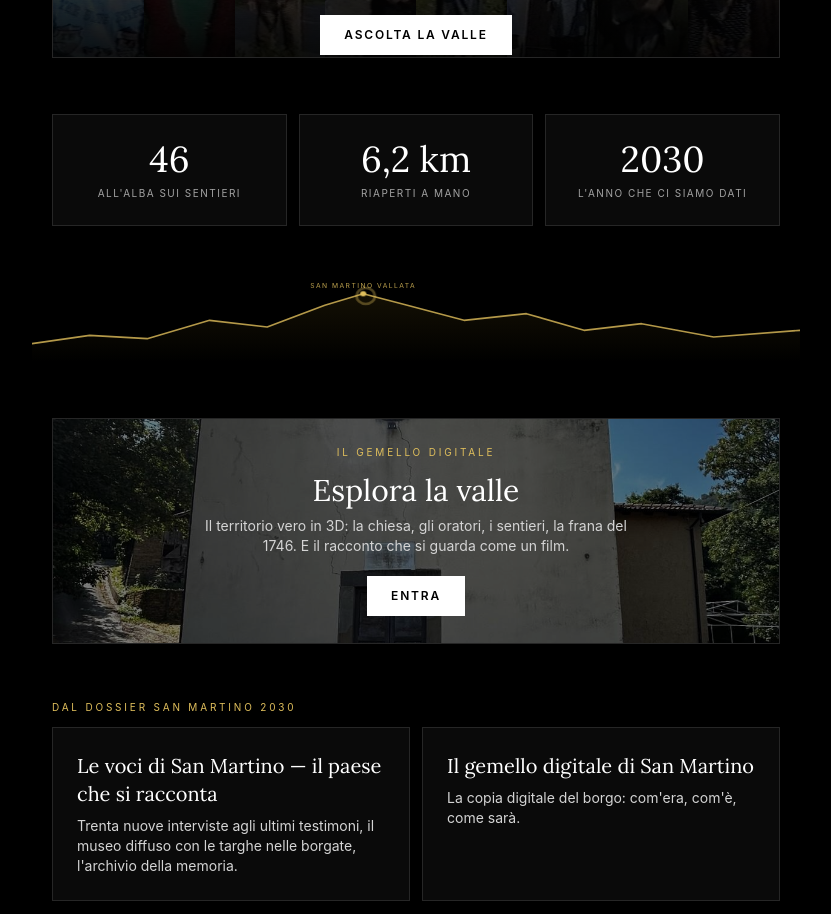
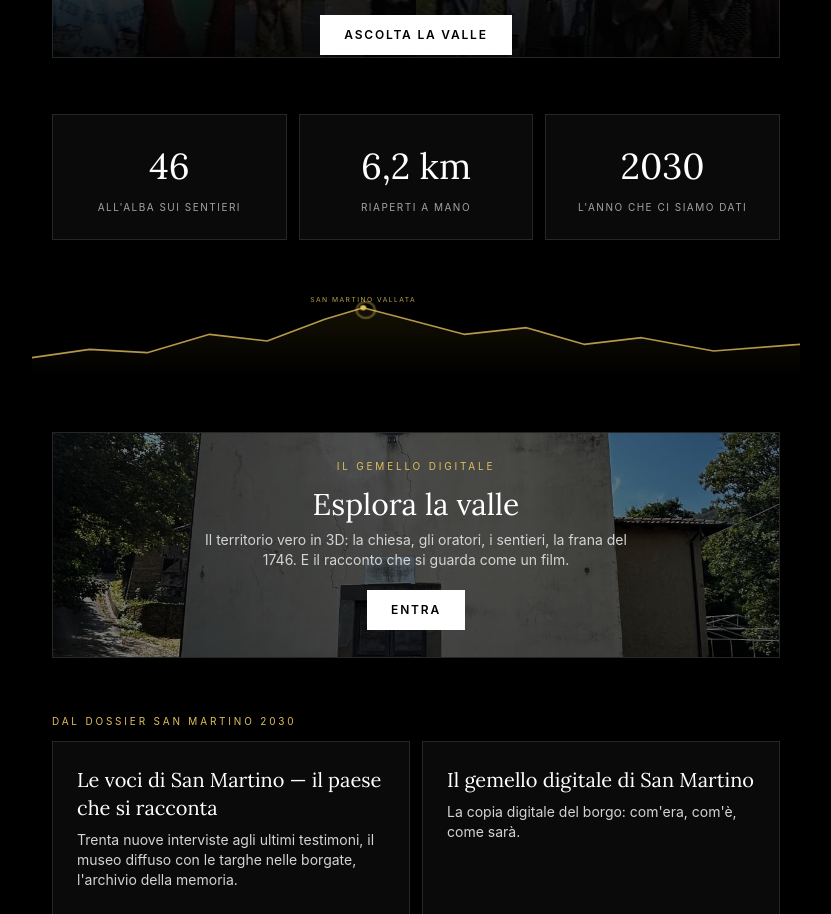
Before and after one commit to UbiDefuit/san-martino, a React (Vite) app: page / in a window 1280 px wide. Shown: the part 1400-2314 px from the top of the page, without its empty margins (224-1055 px from the left). Built offline with nearby package versions, Linux system fonts and the light colour scheme.

Commit message:
Contatori della home: il 2030 si adatta alla card anche sui telefoni stretti

```diff
--- a/App.tsx
+++ b/App.tsx
@@ -68,7 +68,7 @@ function Cifra({ testo }: { testo: string }) {
     const t = setTimeout(() => { if (!fatto) setTxt(testo); }, 3500); // nulla resta a zero
     return () => { cancelAnimationFrame(raf); io.disconnect(); clearTimeout(t); };
   }, []);
-  return <div ref={ref} className="font-display text-4xl text-white">{txt}</div>;
+  return <div ref={ref} className="font-display text-white whitespace-nowrap text-[clamp(1.15rem,6.5vw,2.25rem)]">{txt}</div>;
 }
 
 
--- a/public/service-worker.js
+++ b/public/service-worker.js
@@ -1,5 +1,5 @@
 // PWA piattaforma San Martino 2030 — network-first con riserva offline
-const CACHE = 'sm2030-v109';
+const CACHE = 'sm2030-v110';
 const PRECACHE = ['./', './index.html', './manifest.json', './icon-512.png', './icona-app.svg', './canonica.jpg', './stemma-polinago.png'];
 
 self.addEventListener('install', (e) => {
```
